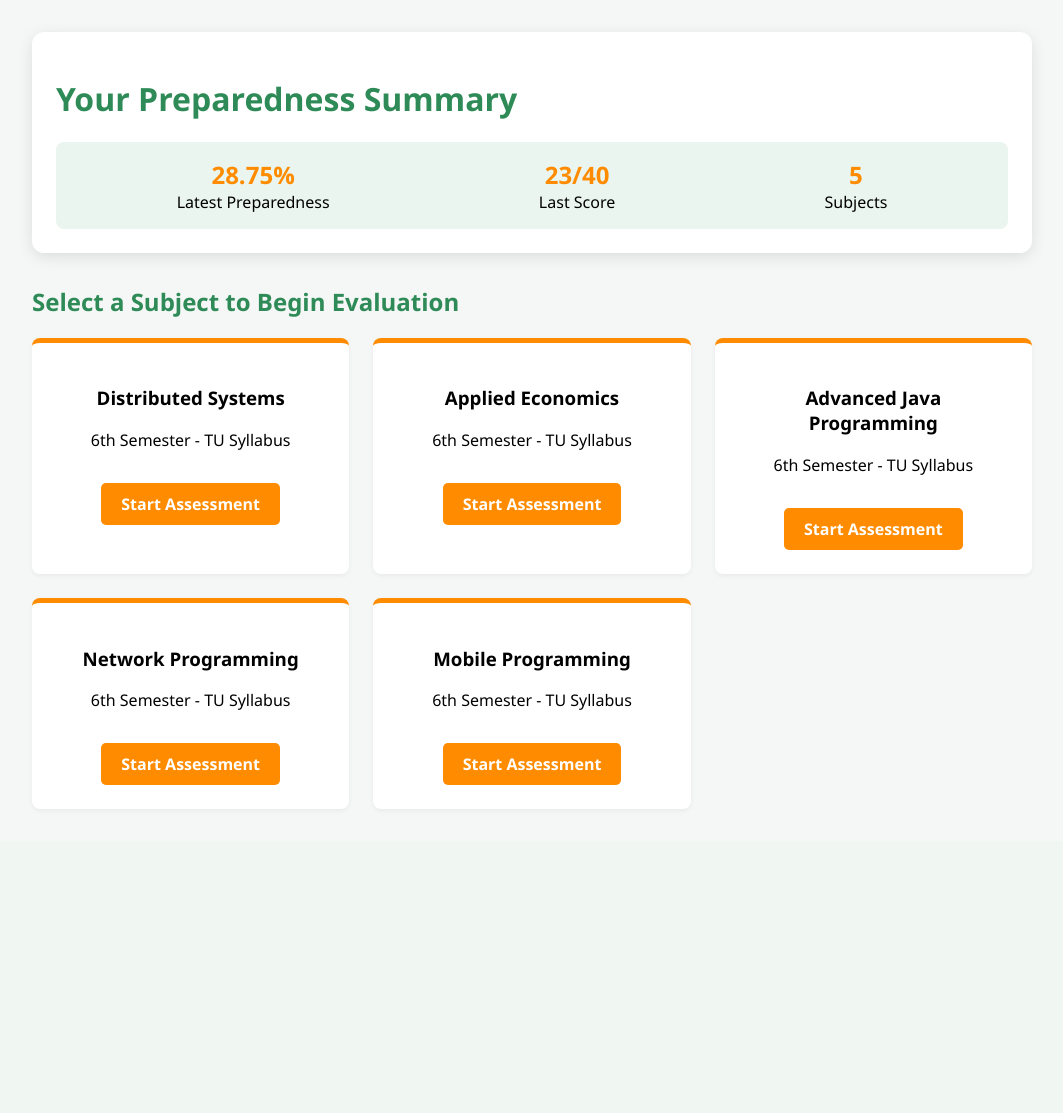
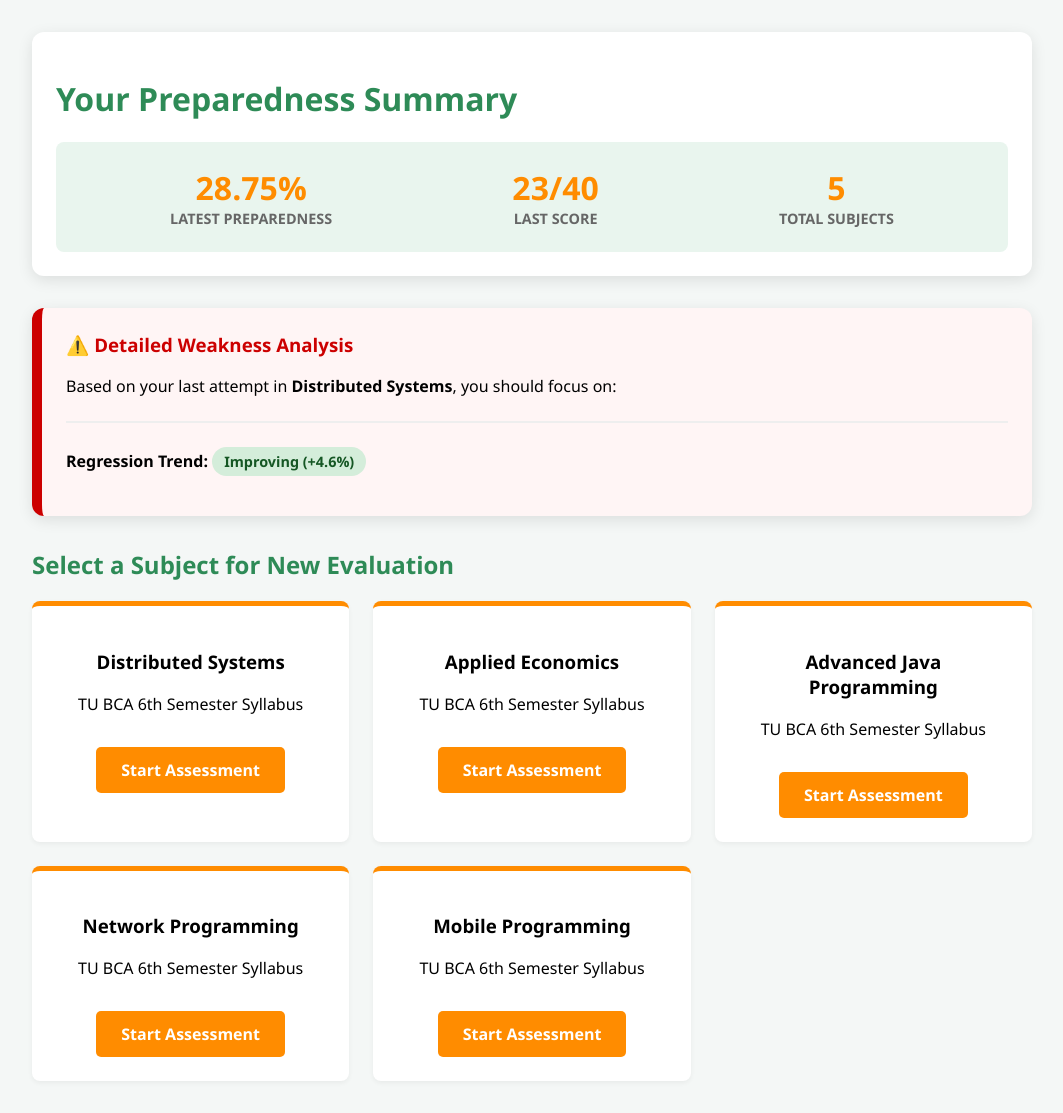
Before and after one commit to AaryaBaniya/mobile-programming, a Django app: page / in a window 1280 px wide. Shown: the part 105-1218 px from the top of the page, without its empty margins (108-1171 px from the left). Before the commit the page ends 914 px from the top, so only its background shows below. Run offline with Django 5.2, Linux system fonts and the light colour scheme; a user stored in the database is signed in; data comes from the database, SQL or seed files in the repository; both versions use the stored data as it was after the commit.

Commit message:
new file

```diff
--- a/evaluation/templates/evaluation/dashboard.html
+++ b/evaluation/templates/evaluation/dashboard.html
@@ -3,21 +3,39 @@
 <head>
     <meta charset="UTF-8">
     <meta name="viewport" content="width=device-width, initial-scale=1.0">
-    <title>Student Dashboard</title>
+    <title>BCA Student Dashboard</title>
+    <!-- Adding Chart.js for the Analytics look -->
+    <script src="https://cdn.jsdelivr.net/npm/chart.js"></script>
     <style>
-        :root { --green: #2E8B57; --orange: #FF8C00; --bg: #f4f7f6; }
+        :root { --green: #2E8B57; --orange: #FF8C00; --bg: #f4f7f6; --red: #cc0000; }
         body { font-family: 'Segoe UI', Tahoma, Geneva, Verdana, sans-serif; background: var(--bg); margin: 0; padding: 0; }
         .navbar { background: var(--green); color: white; padding: 1rem 2rem; display: flex; justify-content: space-between; align-items: center; }
         .container { padding: 2rem; max-width: 1000px; margin: auto; }
+
+        /* Summary Card */
         .card { background: white; border-radius: 12px; padding: 1.5rem; box-shadow: 0 4px 15px rgba(0,0,0,0.1); margin-bottom: 2rem; }
         h1, h2 { color: var(--green); }
+
+        .stats-box { display: flex; justify-content: space-around; background: #e9f5ee; padding: 1.5rem; border-radius: 8px; margin-top: 1rem; }
+        .stat-item { text-align: center; }
+        .stat-value { font-size: 2rem; font-weight: bold; color: var(--orange); }
+        .stat-label { font-size: 0.9rem; color: #666; font-weight: bold; text-transform: uppercase; }
+
+        /* Weakness Card */
+        .weakness-card { border-left: 10px solid var(--red); background: #fff5f5; }
+        .weakness-list { margin-top: 10px; padding-left: 20px; }
+        .weakness-list li { margin-bottom: 8px; color: #444; }
+        .trend-badge { display: inline-block; padding: 5px 12px; border-radius: 20px; font-weight: bold; font-size: 0.9rem; }
+        .improving { background: #d4edda; color: #155724; }
+        .declining { background: #f8d7da; color: #721c24; }
+
+        /* Subjects */
         .subject-grid { display: grid; grid-template-columns: repeat(auto-fit, minmax(250px, 1fr)); gap: 1.5rem; }
         .subject-card { background: white; border-top: 5px solid var(--orange); padding: 1.5rem; border-radius: 8px; text-align: center; transition: 0.3s; box-shadow: 0 2px 5px rgba(0,0,0,0.05); }
         .subject-card:hover { transform: translateY(-5px); box-shadow: 0 5px 15px rgba(0,0,0,0.1); }
-        .btn { background: var(--orange); color: white; border: none; padding: 10px 20px; border-radius: 5px; cursor: pointer; text-decoration: none; display: inline-block; margin-top: 1rem; font-weight: bold; }
-        .stats-box { display: flex; justify-content: space-around; background: #e9f5ee; padding: 1rem; border-radius: 8px; margin-top: 1rem; }
-        .stat-item { text-align: center; }
-        .stat-value { font-size: 1.5rem; font-weight: bold; color: var(--orange); }
+
+        .btn { background: var(--orange); color: white; border: none; padding: 12px 25px; border-radius: 5px; cursor: pointer; text-decoration: none; display: inline-block; margin-top: 1rem; font-weight: bold; }
+        .study-link { color: var(--green); font-weight: bold; text-decoration: none; font-size: 0.85rem; }
     </style>
 </head>
 <body>
@@ -28,34 +46,64 @@
 </div>
 
 <div class="container">
+
+    <!-- 1. Summary Card -->
     <div class="card">
         <h1>Your Preparedness Summary</h1>
         <div class="stats-box">
             <div class="stat-item">
                 <div class="stat-value">{% if latest_attempt %}{{ latest_attempt.preparedness_score }}%{% else %}0%{% endif %}</div>
-                <div>Latest Preparedness</div>
+                <div class="stat-label">Latest Preparedness</div>
             </div>
             <div class="stat-item">
-                <div class="stat-value">{% if latest_attempt %}{{ latest_attempt.total_score }}/40{% else %}N/A{% endif %}</div>
-                <div>Last Score</div>
+                <div class="stat-value">{% if latest_attempt %}{{ latest_attempt.total_score }}{% else %}0{% endif %}/40</div>
+                <div class="stat-label">Last Score</div>
             </div>
             <div class="stat-item">
                 <div class="stat-value">{{ subjects.count }}</div>
-                <div>Subjects</div>
+                <div class="stat-label">Total Subjects</div>
             </div>
         </div>
     </div>
 
-    <h2>Select a Subject to Begin Evaluation</h2>
+    <!-- 2. Weakness & Trend Analysis (Placed Outside for space) -->
+    {% if latest_attempt %}
+    <div class="card weakness-card">
+        <h3 style="color: var(--red); margin-top: 0;">⚠️ Detailed Weakness Analysis</h3>
+        <p>Based on your last attempt in <b>{{ latest_attempt.subject.name }}</b>, you should focus on:</p>
+        <ul class="weakness-list">
+            {% for unit, score in latest_attempt.unit_breakdown.items %}
+                {% if score < 60 %}
+                    <li>
+                        <strong>Unit {{ unit }}:</strong> Your proficiency is only {{ score|floatformat:0 }}%
+                        <br>
+                        <a href="https://www.google.com/search?q=BCA+TU+Syllabus+Unit+{{ unit }}+{{ latest_attempt.subject.name }}" target="_blank" class="study-link">🔍 Find TU Study Material</a>
+                    </li>
+                {% endif %}
+            {% endfor %}
+        </ul>
+        <hr style="border: 0.5px solid #eee; margin: 1.5rem 0;">
+        <p>
+            <strong>Regression Trend:</strong>
+            <span class="trend-badge {% if latest_attempt.trend == 'Improving' %}improving{% else %}declining{% endif %}">
+                {{ latest_attempt.trend }} ({% if latest_attempt.improvement_rate > 0 %}+{% endif %}{{ latest_attempt.improvement_rate }}%)
+            </span>
+        </p>
+    </div>
+    {% endif %}
+
+    <!-- 3. Subject Grid -->
+    <h2 style="margin-top: 2rem;">Select a Subject for New Evaluation</h2>
     <div class="subject-grid">
         {% for subject in subjects %}
         <div class="subject-card">
             <h3>{{ subject.name }}</h3>
-            <p>6th Semester - TU Syllabus</p>
+            <p>TU BCA 6th Semester Syllabus</p>
             <a href="{% url 'start_common_test' subject.id %}" class="btn">Start Assessment</a>
         </div>
         {% endfor %}
     </div>
+
 </div>
 
 </body>
--- a/evaluation/urls.py
+++ b/evaluation/urls.py
@@ -1,10 +1,14 @@
 from django.urls import path
 from . import views
-
 urlpatterns = [
     path('', views.dashboard, name='dashboard'),
     path('test/common/<int:subject_id>/', views.start_common_test, name='start_common_test'),
-    path('test/submit-common/<int:subject_id>/', views.submit_common, name='submit_common'), # <-- The missing link!
+    path('test/submit-common/<int:subject_id>/', views.submit_common, name='submit_common'),
+
+    # NEW: Result & Review Paths
+    path('test/intermediate/<int:subject_id>/', views.intermediate_results, name='intermediate_results'),
+    path('test/review/<int:subject_id>/', views.preview_answers, name='preview_answers'),
+
     path('test/level/<int:subject_id>/<str:level>/', views.start_level_test, name='start_level_test'),
-path('test/submit-level/<int:subject_id>/', views.submit_level, name='submit_level'),
+    path('test/submit-level/<int:subject_id>/', views.submit_level, name='submit_level'),
 ]
--- a/evaluation/views.py
+++ b/evaluation/views.py
@@ -1,6 +1,11 @@
 from django.shortcuts import render, redirect, get_object_or_404
 from .models import Subject, Question, Attempt
+import numpy as np
+import json
 
+# ==========================================
+# 1. MAIN DASHBOARD
+# ==========================================
 def dashboard(request):
     subjects = Subject.objects.all()
     latest_attempt = Attempt.objects.filter(student=request.user).order_by('-timestamp').first()
@@ -9,105 +14,148 @@ def dashboard(request):
         'latest_attempt': latest_attempt
     })
 
+# ==========================================
+# 2. STAGE 1: COMMON EVALUATION
+# ==========================================
 def start_common_test(request, subject_id):
     subject = get_object_or_404(Subject, id=subject_id)
-    # Fetch random common questions
     questions = Question.objects.filter(subject=subject, is_common=True).order_by('?')[:20]
-    return render(request, 'evaluation/quiz_common.html', {
-        'questions': questions,
-        'subject': subject
-    })
+    return render(request, 'evaluation/quiz_common.html', {'questions': questions, 'subject': subject})
 
 def submit_common(request, subject_id):
     if request.method == "POST":
         subject = get_object_or_404(Subject, id=subject_id)
         score = 0
-        # Calculate the score
+        user_selections = {}
+
         for key, value in request.POST.items():
             if key.startswith('q_'):
                 q_id = key.split('_')[1]
                 question = Question.objects.get(id=q_id)
+                user_selections[q_id] = value
                 if question.correct_option == value:
                     score += 1
 
-        # Decide Level logic
-        if score <= 8: level = 'easy'
-        elif score <= 14: level = 'medium'
-        else: level = 'hard'
+        # Assignment Logic
+        if score < 11:
+            level_queue = ['easy', 'medium', 'hard']
+            msg = f"Score: {score}/20. You need to clear all levels starting from Easy."
+        elif 11 <= score <= 17:
+            level_queue = ['medium', 'hard']
+            msg = f"Score: {score}/20. You have bypassed Easy and start from Medium."
+        else:
+            level_queue = ['hard']
+            msg = f"Score: {score}/20. You are fast-tracked directly to the Hard Level."
 
-        # We store the common score in the session temporarily
-        request.session['common_score'] = score
-        return redirect('start_level_test', subject_id=subject.id, level=level)
+        # Store State in Session
+        request.session['cumulative_score'] = score
+        request.session['common_score_only'] = score
+        request.session['level_queue'] = level_queue
+        request.session['logic_msg'] = msg
+        request.session['user_answers'] = user_selections
 
+        return redirect('intermediate_results', subject_id=subject.id)
+
+# ==========================================
+# 3. INTERMEDIATE & REVIEW PAGES
+# ==========================================
+def intermediate_results(request, subject_id):
+    subject = get_object_or_404(Subject, id=subject_id)
+    return render(request, 'evaluation/intermediate.html', {
+        'subject': subject,
+        'score': request.session.get('common_score_only'),
+        'msg': request.session.get('logic_msg'),
+        'next_level': request.session.get('level_queue')[0]
+    })
+
+def preview_answers(request, subject_id):
+    subject = get_object_or_404(Subject, id=subject_id)
+    user_answers = request.session.get('user_answers', {})
+    questions = Question.objects.filter(id__in=user_answers.keys())
+    for q in questions:
+        q.user_choice = user_answers.get(str(q.id))
+        q.is_correct = q.user_choice == q.correct_option
+    return render(request, 'evaluation/preview.html', {'questions': questions, 'subject': subject})
+
+# ==========================================
+# 4. STAGE 2: TIERED LEVEL TESTS
+# ==========================================
 def start_level_test(request, subject_id, level):
     subject = get_object_or_404(Subject, id=subject_id)
-    # Fetch questions for the determined level
-    questions = Question.objects.filter(subject=subject, difficulty=level).order_by('?')[:20]
-    return render(request, 'evaluation/quiz_level.html', {
-        'questions': questions,
-        'subject': subject,
-        'level': level
-    })
-    import numpy as np # For regression
+    all_qs = []
+    for unit in range(1, 6):
+        qs = Question.objects.filter(subject=subject, difficulty=level, unit_number=unit, is_common=False).order_by('?')[:4]
+        all_qs.extend(list(qs))
+
+    # Fill remaining to ensure exactly 20 Qs
+    if len(all_qs) < 20:
+        existing_ids = [q.id for q in all_qs]
+        remaining = 20 - len(all_qs)
+        extras = Question.objects.filter(subject=subject, difficulty=level, is_common=False).exclude(id__in=existing_ids).order_by('?')[:remaining]
+        all_qs.extend(list(extras))
+
+    return render(request, 'evaluation/quiz_level.html', {'questions': all_qs, 'subject': subject, 'level': level})
 
 def submit_level(request, subject_id):
     if request.method == "POST":
-        subject = get_object_or_404(Subject, id=subject_id)
-        level_score = 0
-        unit_results = {} # To track {unit_number: [correct, total]}
-
-        # 1. Calculate Score & Unit Breakdown
+        current_level_score = 0
+        # Tracks unit performance for the current test
         for key, value in request.POST.items():
             if key.startswith('q_'):
                 q_id = key.split('_')[1]
-                question = Question.objects.get(id=q_id)
-                unit = str(question.unit_number)
+                if Question.objects.get(id=q_id).correct_option == value:
+                    current_level_score += 1
 
-                if unit not in unit_results:
-                    unit_results[unit] = [0, 0] # [correct, total]
+        # Add to cumulative score
+        request.session['cumulative_score'] += current_level_score
 
-                unit_results[unit][1] += 1
-                if question.correct_option == value:
-                    level_score += 1
-                    unit_results[unit][0] += 1
+        # Determine if we move to next level or finish
+        queue = request.session.get('level_queue', [])
+        current_level = request.POST.get('level')
+        try:
+            current_index = queue.index(current_level)
+            if current_index + 1 < len(queue):
+                next_level = queue[current_index + 1]
+                return redirect('start_level_test', subject_id=subject_id, level=next_level)
+        except ValueError: pass
 
-        # 2. Final Preparedness Stats
-        common_score = request.session.get('common_score', 0)
-        total_score = common_score + level_score # Out of 40
-        prep_percentage = (total_score / 40) * 100
+        return finish_assessment(request, subject_id)
 
-        # Calculate unit-wise percentage for weakness detection
-        unit_breakdown = {u: (res[0]/res[1])*100 for u, res in unit_results.items()}
+# ==========================================
+# 5. FINAL: REGRESSION & DATABASE SAVE
+# ==========================================
+def finish_assessment(request, subject_id):
+    subject = get_object_or_404(Subject, id=subject_id)
+    total_score = request.session.get('cumulative_score', 0)
+    common_score = request.session.get('common_score_only', 0)
 
-        # 3. Regression Analysis (Trend)
-        past_attempts = Attempt.objects.filter(student=request.user, subject=subject).order_by('timestamp')
-        improvement = 0.0
-        trend = "Stable"
+    # Calculate Max Possible Questions (Common 20 + 20 per Level taken)
+    max_qs = 20 + (len(request.session.get('level_queue', [])) * 20)
+    prep_percentage = round((total_score / max_qs) * 100, 2)
 
-        if past_attempts.count() >= 1:
-            scores = [a.total_score for a in past_attempts]
-            scores.append(total_score)
+    # Simple Linear Regression for Trend
+    past_attempts = Attempt.objects.filter(student=request.user, subject=subject).order_by('timestamp')
+    trend, improvement = "Stable", 0.0
+    if past_attempts.count() >= 1:
+        scores = [float(a.total_score) for a in past_attempts] + [float(total_score)]
+        x = np.arange(len(scores))
+        y = np.array(scores)
+        slope, intercept = np.polyfit(x, y, 1)
+        improvement = round(slope, 2)
+        trend = "Improving" if slope > 0.5 else "Declining" if slope < -0.5 else "Stable"
 
-            # Simple Linear Regression (Slope)
-            x = np.arange(len(scores))
-            y = np.array(scores)
-            slope, intercept = np.polyfit(x, y, 1)
+    # Save to Database
+    Attempt.objects.create(
+        student=request.user,
+        subject=subject,
+        common_score=common_score,
+        level_score=total_score - common_score,
+        total_score=total_score,
+        unit_breakdown={}, # Advanced: Could store JSON unit stats here
+        preparedness_score=prep_percentage,
+        improvement_rate=improvement,
+        trend=trend
+    )
 
-            improvement = round(slope * 10, 2)
-            if slope > 0.5: trend = "Improving"
-            elif slope < -0.5: trend = "Declining"
-
-        # 4. Save the Attempt
-        Attempt.objects.create(
-            student=request.user,
-            subject=subject,
-            common_score=common_score,
-            level_score=level_score,
-            total_score=total_score,
-            unit_breakdown=unit_breakdown,
-            preparedness_score=round(prep_percentage, 2),
-            improvement_rate=improvement,
-            trend=trend
-        )
-
-        return redirect('dashboard')
+    # Final cleanup of session
+    return redirect('dashboard')
```
Also changed, not shown: evaluation/templates/evaluation/intermediate.html (added, +10 -0 lines), evaluation/templates/evaluation/preview.html (added, +23 -0 lines), student_eval_db.sql.
